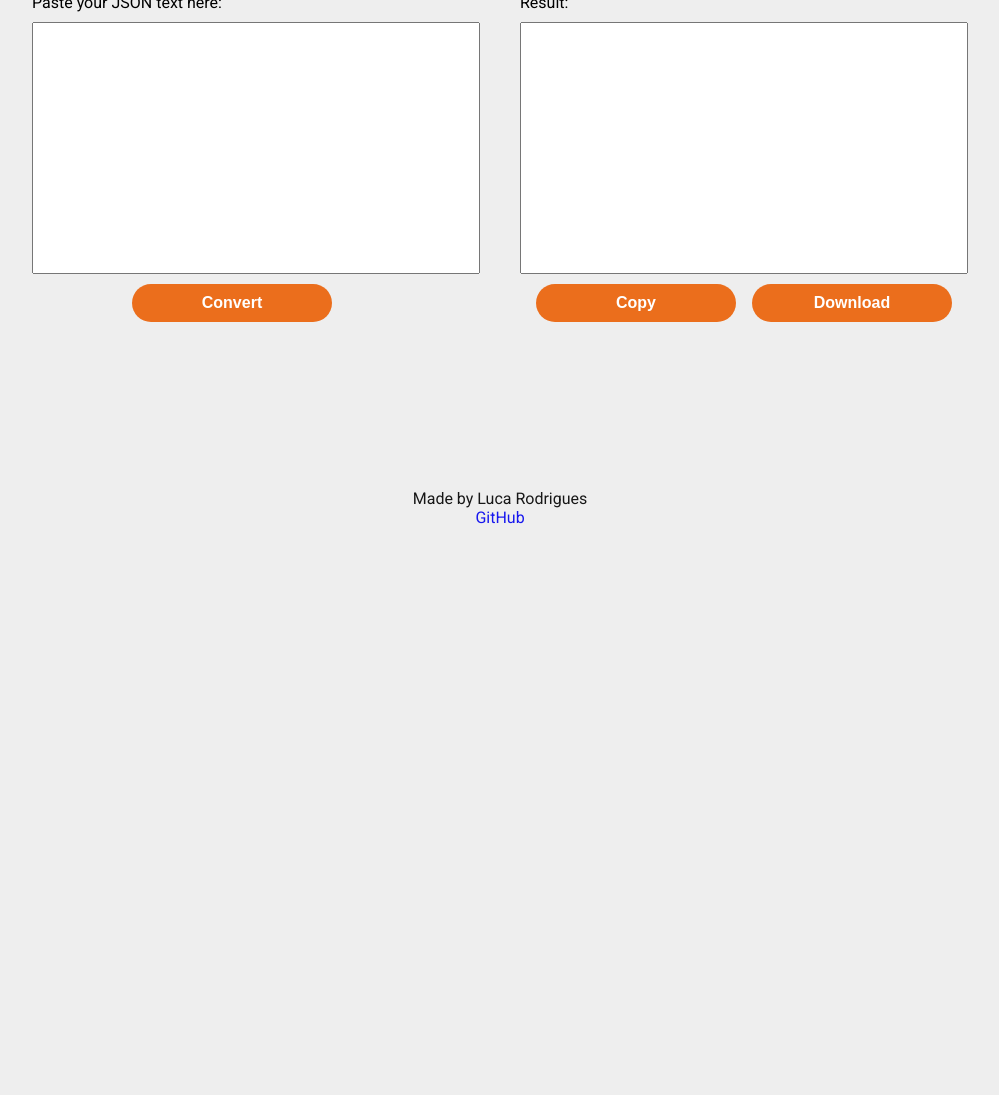
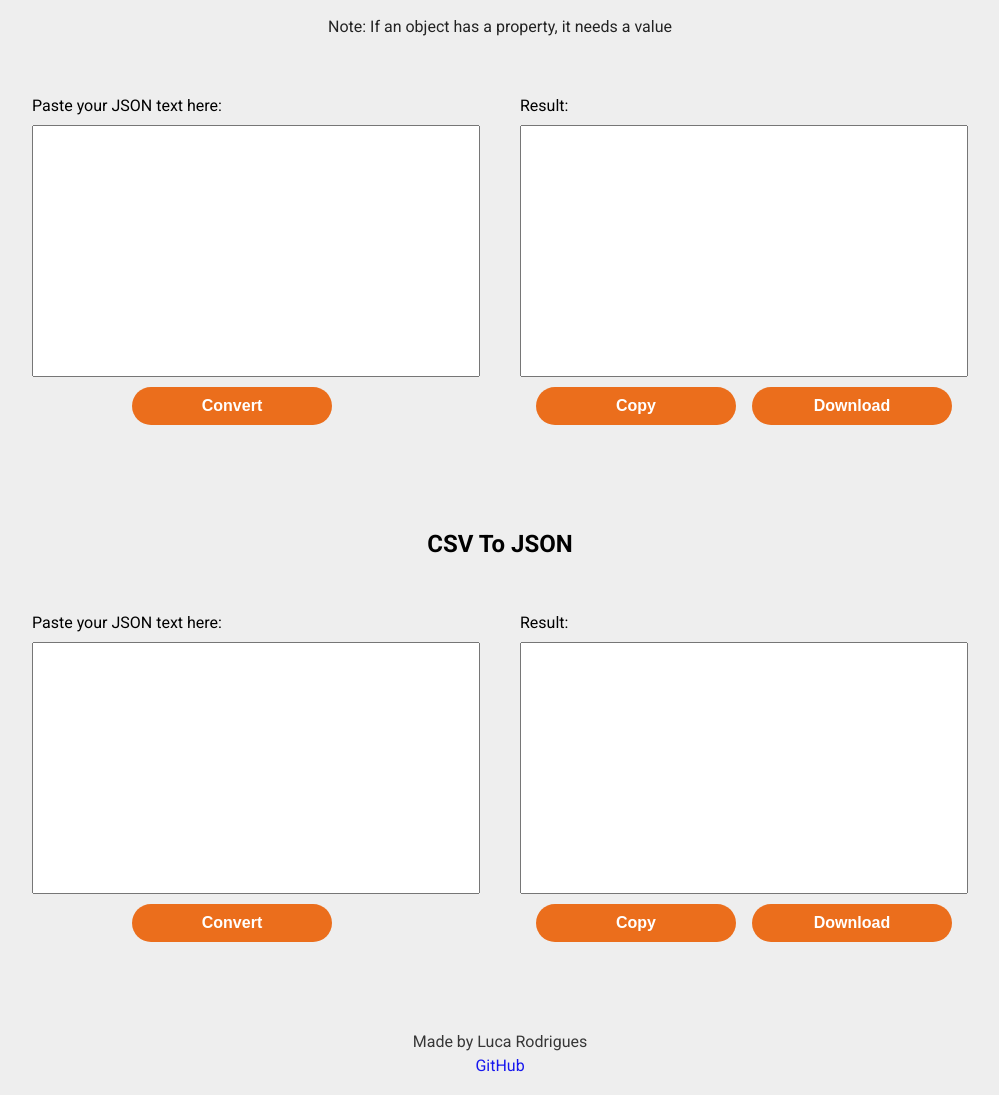
Before and after one commit to lucarod/small-web-projects-to-learn-web-basics, a plain HTML site: page jsonToCsv/index.html in a window 1280 px wide. Shown: the part 253-1348 px from the top of the page, without its empty margins (140-1139 px from the left). Before the commit the page ends 800 px from the top, so only its background shows below. Drawn offline with Linux system fonts and the light colour scheme.

Commit message:
feat: added csv-to-json layout, and notes to the limitations of the converter

```diff
--- a/jsonToCsv/index.html
+++ b/jsonToCsv/index.html
@@ -11,13 +11,21 @@
 </head>
 <body>
     <header>
-        <h1>JSON To CSV Converter</p>
+        <h1>JSON/CSV Converter</h1>
     </header>
+
     <main>
+        <section id="json-to-csv">
+            <header>
+                <h2>JSON To CSV</h2>
+                <p>Note: The properties of the following objects must be in the same order that the properties in the first object</p>
+                <p>Note: If an object has a property, it needs a value</p>
+            </header>
+            <div class="fields">
                 <div class="text-field" id="input-field">
                     <label for="jsonInput">Paste your JSON text here:</label>
                     <textarea name="jsonInput" id="jsonInput" cols="50" rows="15" wrap="off"></textarea>
-            <button onclick="tryConvert(jsonInput.value)">Convert</button>
+                    <button onclick="tryConvert(jsonInput.value, 'json')">Convert</button>
                 </div>
                 <div class="text-field" id="result-field">
                     <label for="jsonInput">Result:</label>
@@ -27,7 +35,34 @@
                         <button>Download</button>
                     </div>
                 </div>
+            </div>
+
+        </section>
+
+        <section id="csv-to-json">
+
+            <header>
+                <h2>CSV To JSON</h2>
+            </header>
+            <div class="fields">
+                <div class="text-field" id="input-field">
+                    <label for="jsonInput">Paste your JSON text here:</label>
+                    <textarea name="jsonInput" id="csvInput" cols="50" rows="15" wrap="off"></textarea>
+                    <button onclick="tryConvert(csvInput.value, 'csv')">Convert</button>
+                </div>
+                <div class="text-field" id="result-field">
+                    <label for="jsonInput">Result:</label>
+                    <textarea name="jsonOutput" id="jsonOutput" cols="50" rows="15" wrap="off"></textarea>
+                    <div class="result-buttons">
+                        <button>Copy</button>
+                        <button>Download</button>
+                    </div>
+                </div>
+            </div>
+
+        </section>
     </main>
+
     <footer>
         <p>Made by Luca Rodrigues</p>
         <a href="https://github.com/lucarod">GitHub</a>
--- a/jsonToCsv/script.js
+++ b/jsonToCsv/script.js
@@ -2,7 +2,7 @@
 
 const csvOutput = document.querySelector("#csvOutput");
 
-function tryConvert(inputText) {
+function tryConvert(inputText, type) {
   const jsonContentString = inputText.trim();
   if (!checkJSON(jsonContentString)) {
     alert("Error");
--- a/jsonToCsv/style.css
+++ b/jsonToCsv/style.css
@@ -21,19 +21,21 @@ header {
     text-align: center;
 }
 
-main {
+section {
     width: 100%;
 
-    display: flex;
-    align-items: center;
-    justify-content: center;
+    margin: 25px 0;
+    padding: 25px;
 }
 
-.text-field {
-    display: flex;
-    flex-direction: column;
+section header {
+    margin-bottom: 25px;
+}
 
-    margin: 0 20px;
+p {
+    margin-top: 15px;
+    padding: 5px;
+    opacity: .85;
 }
 
 textarea {
@@ -71,6 +73,32 @@ button:active {
     background-color: rgb(255, 154, 60);
 }
 
+footer {
+    width: 100%;
+    text-align: center;
+
+    opacity: .9;
+
+    padding: 20px;
+}
+
+footer a{
+    text-decoration: none;
+}
+
+section .fields {
+    display: flex;
+    align-items: center;
+    justify-content: center;
+}
+
+.text-field {
+    display: flex;
+    flex-direction: column;
+
+    margin: 0 20px;
+}
+
 .result-buttons {
     display: flex;
     justify-content: space-evenly;
@@ -85,16 +113,3 @@ button:active {
 #result-field button {
     width: 200px;
 }
-
-footer {
-    width: 100%;
-    text-align: center;
-
-    opacity: .9;
-
-    padding: 20px;
-}
-
-footer a{
-    text-decoration: none;
-}
```
Lines whose indentation alone changed are shown as unchanged.
